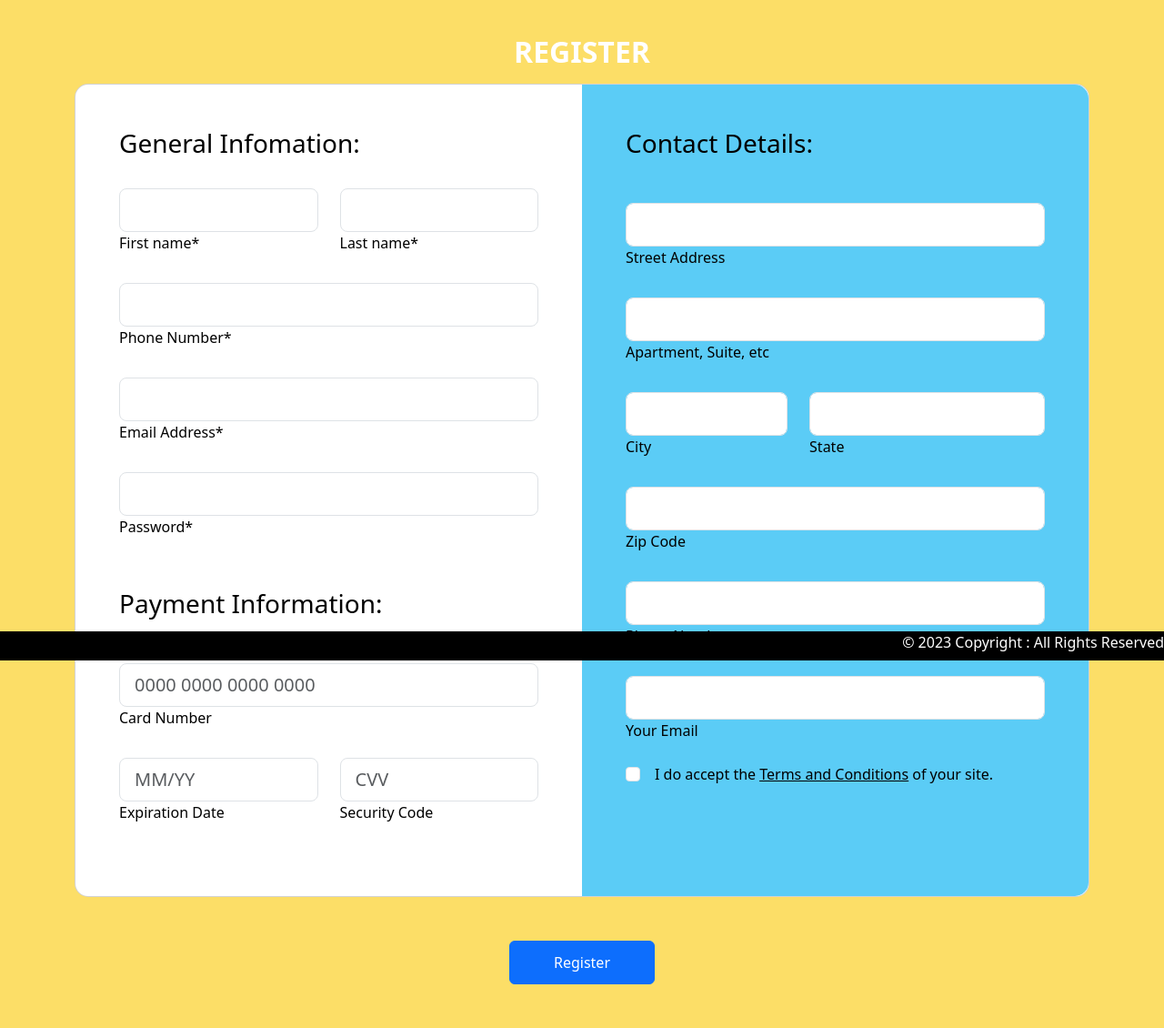
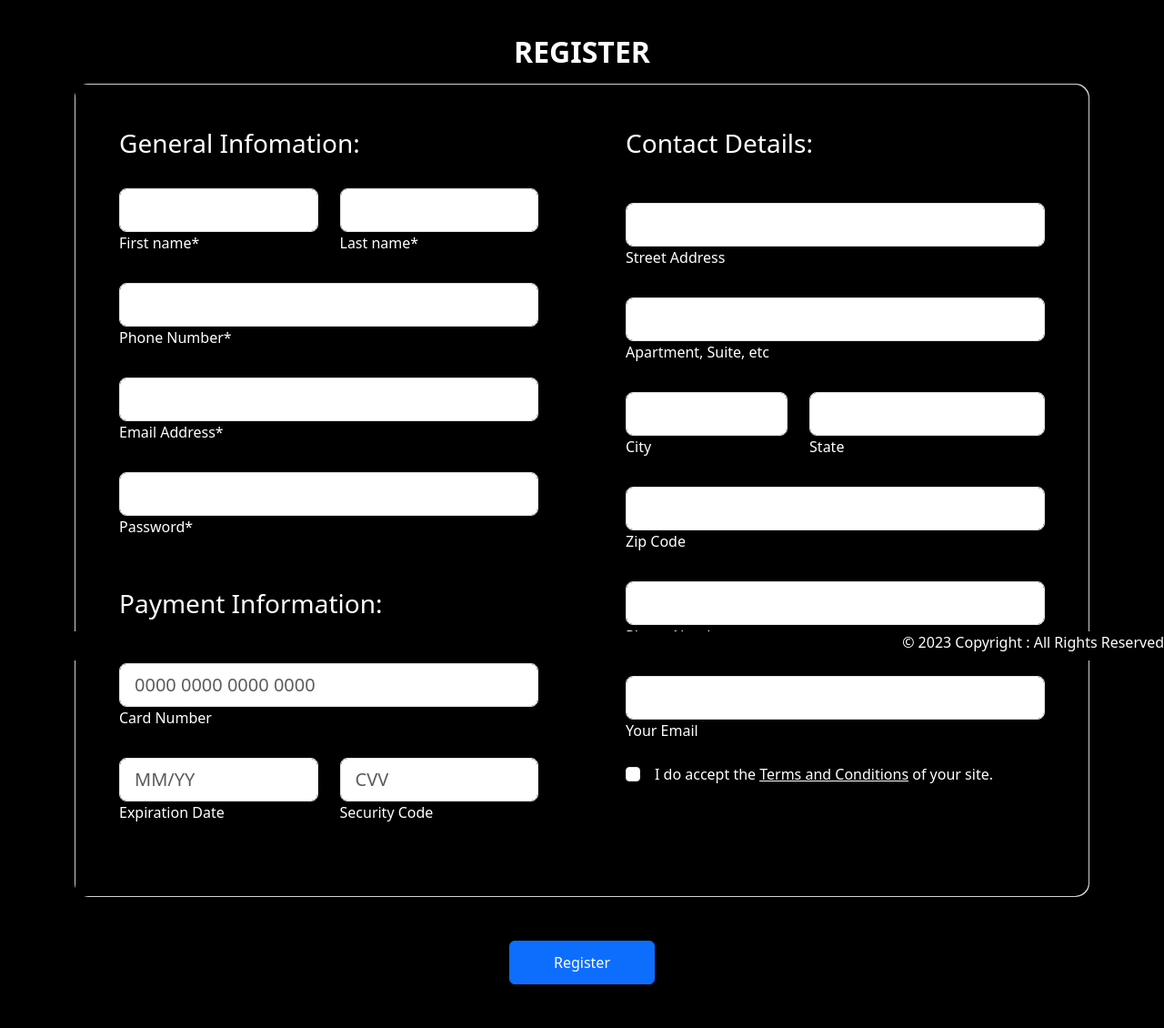
Before and after one commit to lalithyasajja/Online_bookstore, a Django app: page /signup in a window 1280 px wide. Shown: the part 74-1204 px from the top of the page at 91% size. Run offline with Django 4.2, Linux system fonts and the light colour scheme; some libraries are stand-ins or nearby versions; some web fonts are replaced.

Commit message:
color-changes

```diff
--- a/BookStore/bookstore/app/static/app/css/style.css
+++ b/BookStore/bookstore/app/static/app/css/style.css
@@ -107,12 +107,12 @@
 
 .gradient-custom-2 {
     /* fallback for old browsers */
-    background: #fcde67;
+    background: black;
     margin-top: 4rem;
 }
 
 .bg-indigo {
-    background-color: #5BCCF6;
+    background-color: white;
 }
 @media (min-width: 992px) {
     .card-registration-2 .bg-indigo {
@@ -128,7 +128,7 @@
 }
 
 .signup-text{
-    color: black;
+    color: white;
 }
 
 .gradient-custom {
@@ -159,12 +159,13 @@
     height: fit-content;
     padding: 2rem;
     border-radius: 25px;
-    background-color: #5BCCF6;
+    background-color: black;
+    border: 2px solid white;
 }
 
 .success-icon{
-    color: green;
-    background: #fcde67;
+    color: black;
+    background: white;
     position: absolute;
     top: -57px;
     border-radius: 3rem;
--- a/BookStore/bookstore/app/templates/app/changePwd.html
+++ b/BookStore/bookstore/app/templates/app/changePwd.html
@@ -6,7 +6,7 @@
     <div class="container py-5 h-100">
       <div class="row d-flex justify-content-center align-items-center h-100">
         <div class="col-12 col-md-8 col-lg-6 col-xl-5">
-          <div class="card text-black" style="border-radius: 1rem; background-color: #5BCCF6;">
+          <div class="card text-black" style="border-radius: 1rem; background-color: black; border: 2px solid white">
             <div class="card-body p-5 text-center">
 
               <div class="mt-md-4">
--- a/BookStore/bookstore/app/templates/app/signup.html
+++ b/BookStore/bookstore/app/templates/app/signup.html
@@ -14,7 +14,7 @@
             <div class="card card-registration card-registration-2" style="border-radius: 15px;">
                 <div class="card-body p-0">
                 <div class="row g-0">
-                    <div class="col-lg-6">
+                    <div class="col-lg-6" style="background-color: black;">
                     <div class="p-5">
                         <h3 class="signup-text" style="margin-bottom:2rem">General Infomation:</h3>
                         <div class="row">
@@ -75,7 +75,7 @@
                         </div>
                     </div>
                     </div>
-                    <div class="col-lg-6 bg-indigo text-white">
+                    <div class="col-lg-6 bg-indigo text-white" style="background-color: black;">
                     <div class="p-5">
                         <h3 class="mb-5 signup-text">Contact Details:</h3>
 
@@ -134,8 +134,8 @@
 
                         <div class="form-check d-flex justify-content-start mb-4 pb-3">
                         <input class="form-check-input me-3" type="checkbox" value="" id="form2Example3c" />
-                        <label class="form-check-label text-black" for="form2Example3">
-                            I do accept the <a href="#!" class="text-black"><u>Terms and Conditions</u></a> of your
+                        <label class="form-check-label text-white" for="form2Example3">
+                            I do accept the <a href="#!" class="text-white"><u>Terms and Conditions</u></a> of your
                             site.
                         </label>
                         </div>
--- a/BookStore/bookstore/app/templates/app/signupSuccess.html
+++ b/BookStore/bookstore/app/templates/app/signupSuccess.html
@@ -9,8 +9,8 @@
         <i class="fa fa-6x fa-check-circle success-icon" aria-hidden="true"></i>
     </div>
     <div class="card-body">
-      <h1 class="card-title">SUCCESS</h1>
-      <p class="card-text">We sent you an email with the confirmation link!</p>
+      <h1 class="card-title text-white">SUCCESS</h1>
+      <p class="card-text text-white">We sent you an email with the confirmation link!</p>
     </div>
   </div>
   <a href="{% url 'home' %}" class="btn btn-primary button-style success-btn">Back to Home</a>
```
Also changed, not shown: BookStore/bookstore/app/templates/app/profile.html (+5 -5 lines), BookStore/bookstore/app/templates/app/signin.html (+7 -3 lines).
